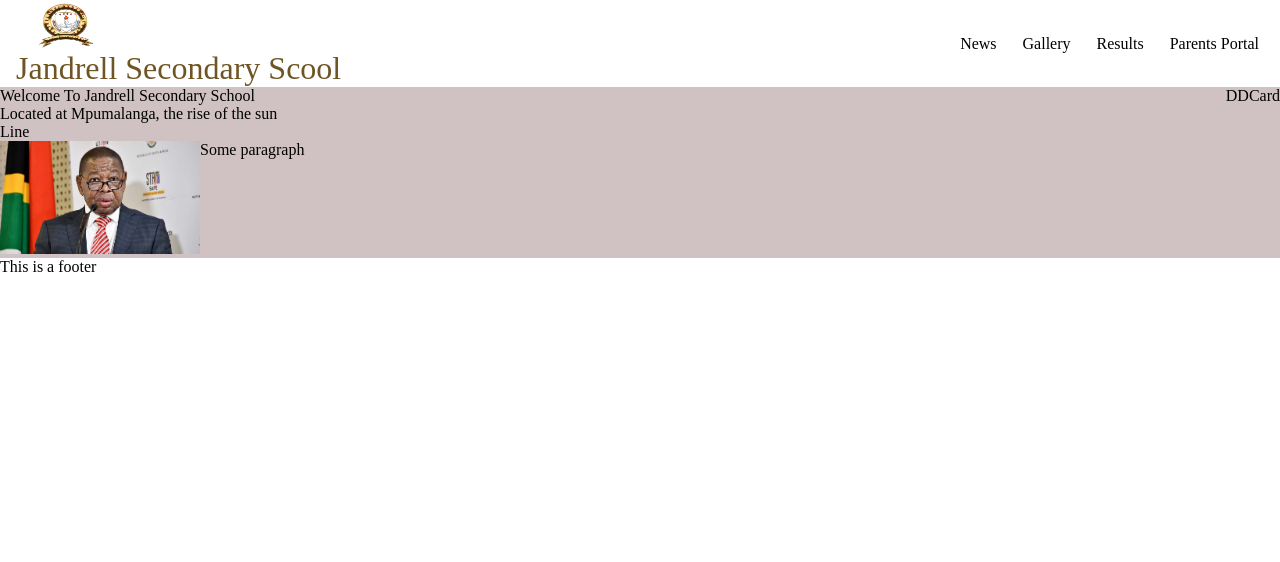
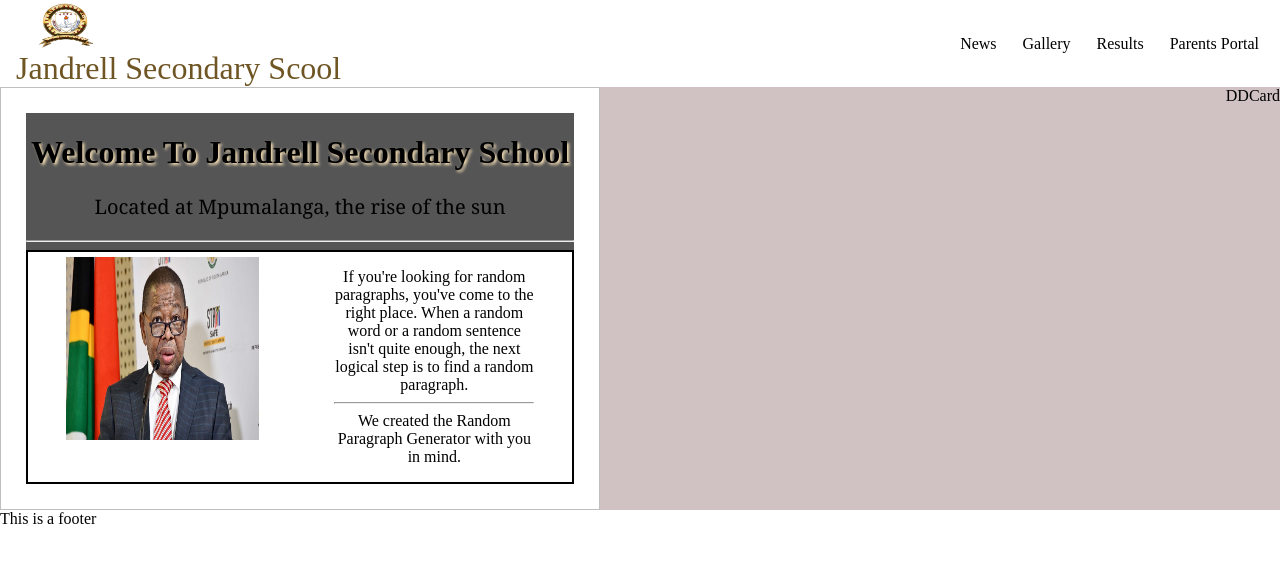
Before and after one commit to mRrobots/Jandrell, a React (Create React App) app: page / in a window 1280 px wide. Shown: the top 562 px of the page. Built offline with nearby package versions, Linux system fonts and the light colour scheme.

Commit message:
feature:intro card

```diff
--- a/src/app/components/Main/HomeIntro.js
+++ b/src/app/components/Main/HomeIntro.js
@@ -1,20 +1,27 @@
-import React from 'react'
-import style from "./HomeIntro.module.css"
-import avatar from "../../../assets/blade.jpg"
+import React from "react";
+import style from "./HomeIntro.module.css";
+import avatar from "../../../assets/blade.jpg";
 export default function HomeIntro() {
   return (
     <div className={style.home}>
-        <div className={style.intro}>
-            <div> Welcome To Jandrell Secondary School</div>
-            <div> Located at Mpumalanga, the rise of the sun</div>
-            <div>Line</div>
+      <div className={style.intro}>
+        <h1> Welcome To Jandrell Secondary School</h1>
+
+        <p> Located at Mpumalanga, the rise of the sun</p>
+
+        <hr />
+      </div>
+      <div className={style.welcome}>
+        <img src={avatar}></img>
+        <div className={style.message}>
+          <p>
+            If you're looking for random paragraphs, you've come to the right
+            place. When a random word or a random sentence isn't quite enough,
+            the next logical step is to find a random paragraph.
+            <hr /> We created the Random Paragraph Generator with you in mind.
+          </p>
         </div>
-        <div className={style.welcome} >
-            <div>
-                <img src={avatar} width = {200}></img>
-            </div>
-            <div> Some paragraph</div>
-        </div>
+      </div>
     </div>
-  )
+  );
 }
--- a/src/app/components/Main/HomeIntro.module.css
+++ b/src/app/components/Main/HomeIntro.module.css
@@ -1,18 +1,52 @@
 body{
     margin: 0;
+    box-sizing: border-box;
 }
 
 .home{
-    /* background-color: rgb(191, 100, 100); */
     display: flex;
     justify-content: space-between;
     flex-direction: column;
+    background-color: white;
+    padding: 25px;
+    border: 1px solid #bfbfbf;
+}
+
+.intro {
+    background-color: #555555;
+    text-align: center;
+}
+.intro h1{
+    padding: 0 5px;
+    text-shadow: 2px 2px 3px wheat;
+}
+.intro p{
+    font-size: 20px;
+    font-weight: normal;
+    font-family:Georgia, 'Times New Roman', Times, serif;
+    color:#000000;
 }
 
 .welcome{
-    /* background-color: aliceblue; */
+    background-color: rgb(255, 255, 255);
     display: flex;
     flex-direction: row;
-    justify-content: space-between;
+    justify-content:space-around;
+    align-content: center;
+    border: 2px solid black;
+}
 
+.welcome img{
+    padding: 5px 0;
+    width: 193px;
+    height: 193px;
 }
+
+.message{
+    text-align: center;
+    justify-content: center;
+    width: 200px;
+    /* height: 200px; */
+    text-align: center;
+    color: #000000;
+}
--- a/src/app/pages/Home.js
+++ b/src/app/pages/Home.js
@@ -3,14 +3,12 @@ import Main from "../components/Main/Main";
 import HomeBar from "../components/NavBar/HomeBar";
 import Nav from "../components/NavBar/Nav";
 
-export default function Home()
-{
-    return(
-        <div>
-            <Nav/>
-            <Main/>
-            <Footer/>
-            {/* <HomeBar/> */}
-        </div>
-    )
+export default function Home() {
+  return (
+    <div>
+      <Nav />
+      <Main />
+      <Footer />
+    </div>
+  );
 }
```
Also changed, not shown: src/app/components/Main/Main.js (+10 -13 lines).
